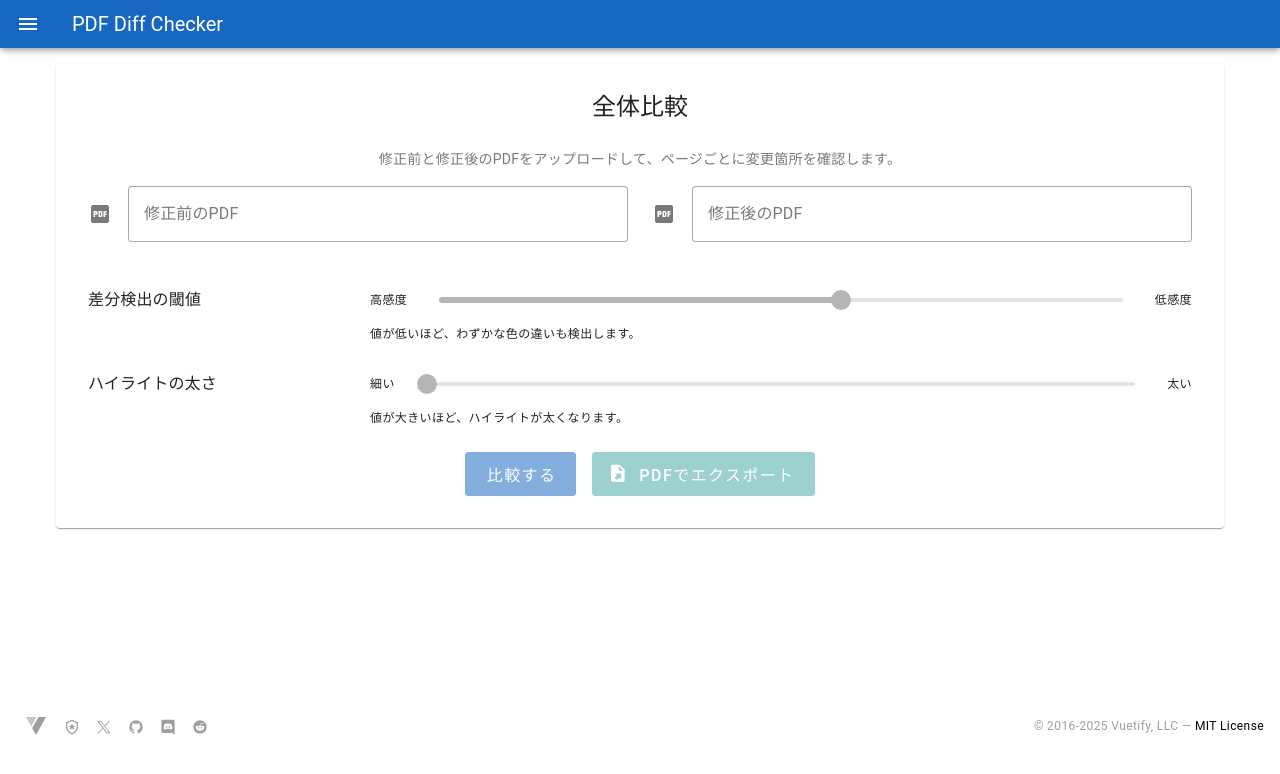
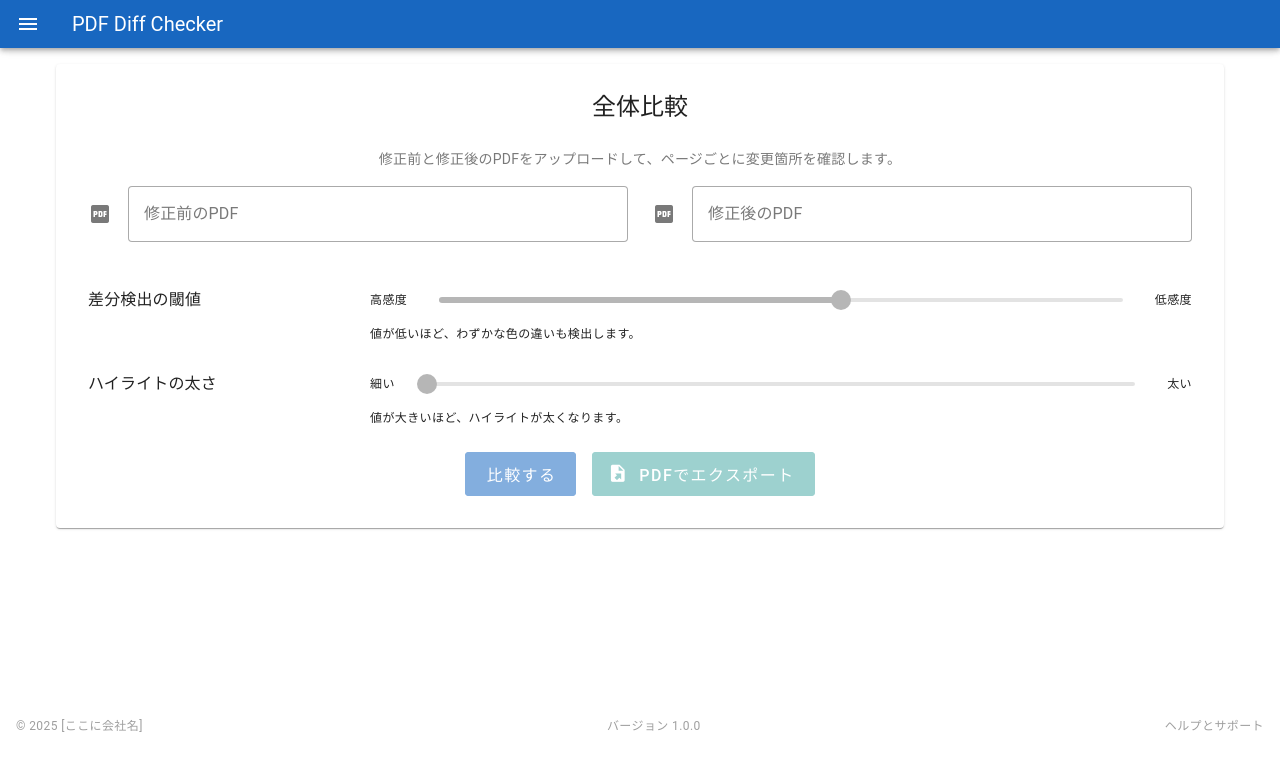
Before and after one commit to HaraDaisuke/pdf-diff-checker, a Vue app in the folder frontend/: page /global-comparison in a window 1280 px wide. Shown: the top 774 px of the page. Built offline with nearby package versions, Linux system fonts and the light colour scheme; a small style sheet from the web is missing.

Commit message:
フッターを修正

```diff
--- a/frontend/src/components/AppFooter.vue
+++ b/frontend/src/components/AppFooter.vue
@@ -1,81 +1,32 @@
 <template>
-  <v-footer
-    height="40"
-  >
+  <v-footer height="40">
+    <div class="text-caption text-disabled">
+      &copy; {{ new Date().getFullYear() }} [ここに会社名]
+    </div>
+    <v-spacer></v-spacer>
+    <div class="text-caption text-disabled">
+      バージョン 1.0.0
+    </div>
+    <v-spacer></v-spacer>
     <a
-      v-for="item in items"
-      :key="item.title"
-      class="d-inline-block mx-2 social-link"
-      :href="item.href"
-      rel="noopener noreferrer"
+      class="text-decoration-none text-caption text-disabled"
+      href="[社内ヘルプデスクのURL]"
       target="_blank"
-      :title="item.title"
     >
-      <v-icon
-        :icon="item.icon"
-        :size="item.icon === '$vuetify' ? 24 : 16"
-      />
+      ヘルプとサポート
     </a>
-
-    <div
-      class="text-caption text-disabled"
-      style="position: absolute; right: 16px;"
-    >
-      &copy; 2016-{{ (new Date()).getFullYear() }} <span class="d-none d-sm-inline-block">Vuetify, LLC</span>
-      —
-      <a
-        class="text-decoration-none on-surface"
-        href="https://vuetifyjs.com/about/licensing/"
-        rel="noopener noreferrer"
-        target="_blank"
-      >
-        MIT License
-      </a>
-    </div>
   </v-footer>
 </template>
 
 <script setup>
-  const items = [
-    {
-      title: 'Vuetify Documentation',
-      icon: `$vuetify`,
-      href: 'https://vuetifyjs.com/',
-    },
-    {
-      title: 'Vuetify Support',
-      icon: 'mdi-shield-star-outline',
-      href: 'https://support.vuetifyjs.com/',
-    },
-    {
-      title: 'Vuetify X',
-      icon: ['M2.04875 3.00002L9.77052 13.3248L1.99998 21.7192H3.74882L10.5519 14.3697L16.0486 21.7192H22L13.8437 10.8137L21.0765 3.00002H19.3277L13.0624 9.76874L8.0001 3.00002H2.04875ZM4.62054 4.28821H7.35461L19.4278 20.4308H16.6937L4.62054 4.28821Z'],
-      href: 'https://x.com/vuetifyjs',
-    },
-    {
-      title: 'Vuetify GitHub',
-      icon: `mdi-github`,
-      href: 'https://github.com/vuetifyjs/vuetify',
-    },
-    {
-      title: 'Vuetify Discord',
-      icon: ['M22,24L16.75,19L17.38,21H4.5A2.5,2.5 0 0,1 2,18.5V3.5A2.5,2.5 0 0,1 4.5,1H19.5A2.5,2.5 0 0,1 22,3.5V24M12,6.8C9.32,6.8 7.44,7.95 7.44,7.95C8.47,7.03 10.27,6.5 10.27,6.5L10.1,6.33C8.41,6.36 6.88,7.53 6.88,7.53C5.16,11.12 5.27,14.22 5.27,14.22C6.67,16.03 8.75,15.9 8.75,15.9L9.46,15C8.21,14.73 7.42,13.62 7.42,13.62C7.42,13.62 9.3,14.9 12,14.9C14.7,14.9 16.58,13.62 16.58,13.62C16.58,13.62 15.79,14.73 14.54,15L15.25,15.9C15.25,15.9 17.33,16.03 18.73,14.22C18.73,14.22 18.84,11.12 17.12,7.53C17.12,7.53 15.59,6.36 13.9,6.33L13.73,6.5C13.73,6.5 15.53,7.03 16.56,7.95C16.56,7.95 14.68,6.8 12,6.8M9.93,10.59C10.58,10.59 11.11,11.16 11.1,11.86C11.1,12.55 10.58,13.13 9.93,13.13C9.29,13.13 8.77,12.55 8.77,11.86C8.77,11.16 9.28,10.59 9.93,10.59M14.1,10.59C14.75,10.59 15.27,11.16 15.27,11.86C15.27,12.55 14.75,13.13 14.1,13.13C13.46,13.13 12.94,12.55 12.94,11.86C12.94,11.16 13.45,10.59 14.1,10.59Z'],
-      href: 'https://community.vuetifyjs.com/',
-    },
-    {
-      title: 'Vuetify Reddit',
-      icon: `mdi-reddit`,
-      href: 'https://reddit.com/r/vuetifyjs',
-    },
-  ]
+// No script needed for this simple footer
 </script>
 
-<style scoped lang="sass">
-  .social-link :deep(.v-icon)
-    color: rgba(var(--v-theme-on-background), var(--v-disabled-opacity))
-    text-decoration: none
-    transition: .2s ease-in-out
-
-    &:hover
-      color: rgba(25, 118, 210, 1)
+<style scoped>
+a {
+  transition: color .2s ease-in-out;
+}
+a:hover {
+  color: rgba(var(--v-theme-primary), 1);
+}
 </style>
```
